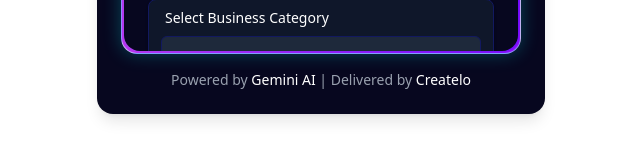
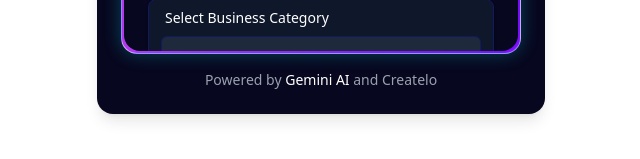
Before and after one commit to Createlo2-0/universal-auditor-frontend, a React (Vite) app: page / in a window 1280 px wide. Both pictures are taken after a click on the button "Start From Here". Shown: the part 589-748 px from the top of the page, without its empty margins (319-959 px from the left). Built offline with nearby package versions, Linux system fonts and the light colour scheme.

Commit message:
Update AuditForm.jsx

```diff
--- a/src/components/AuditForm/AuditForm.jsx
+++ b/src/components/AuditForm/AuditForm.jsx
@@ -4,11 +4,9 @@ import inputFields from "../../config/inputFields.js";
 import { toast } from 'react-hot-toast';
 
 const AuditForm = ({ onClose }) => {
-  // Initialize React Hook Form
-  const { register, handleSubmit, setValue, formState: { errors } } = useForm(); // Added `setValue`
+  const { register, handleSubmit, setValue, formState: { errors } } = useForm();
   const [loading, setLoading] = useState(false);  // Loading state for submit button
 
-  // Handle form submission
   const onSubmit = async (data) => {
     try {
       setLoading(true); // Set loading to true when submitting
@@ -133,7 +131,7 @@ const AuditForm = ({ onClose }) => {
 
           {/* Footer */}
           <p className="text-xs sm:text-sm text-gray-400 mt-4">
-            Powered by <span className="text-white">Gemini AI</span> | Delivered by <span className="text-white">Createlo</span>
+            Powered by <span className="text-white">Gemini AI</span> and Createlo
           </p>
         </div>
       </div>
```
